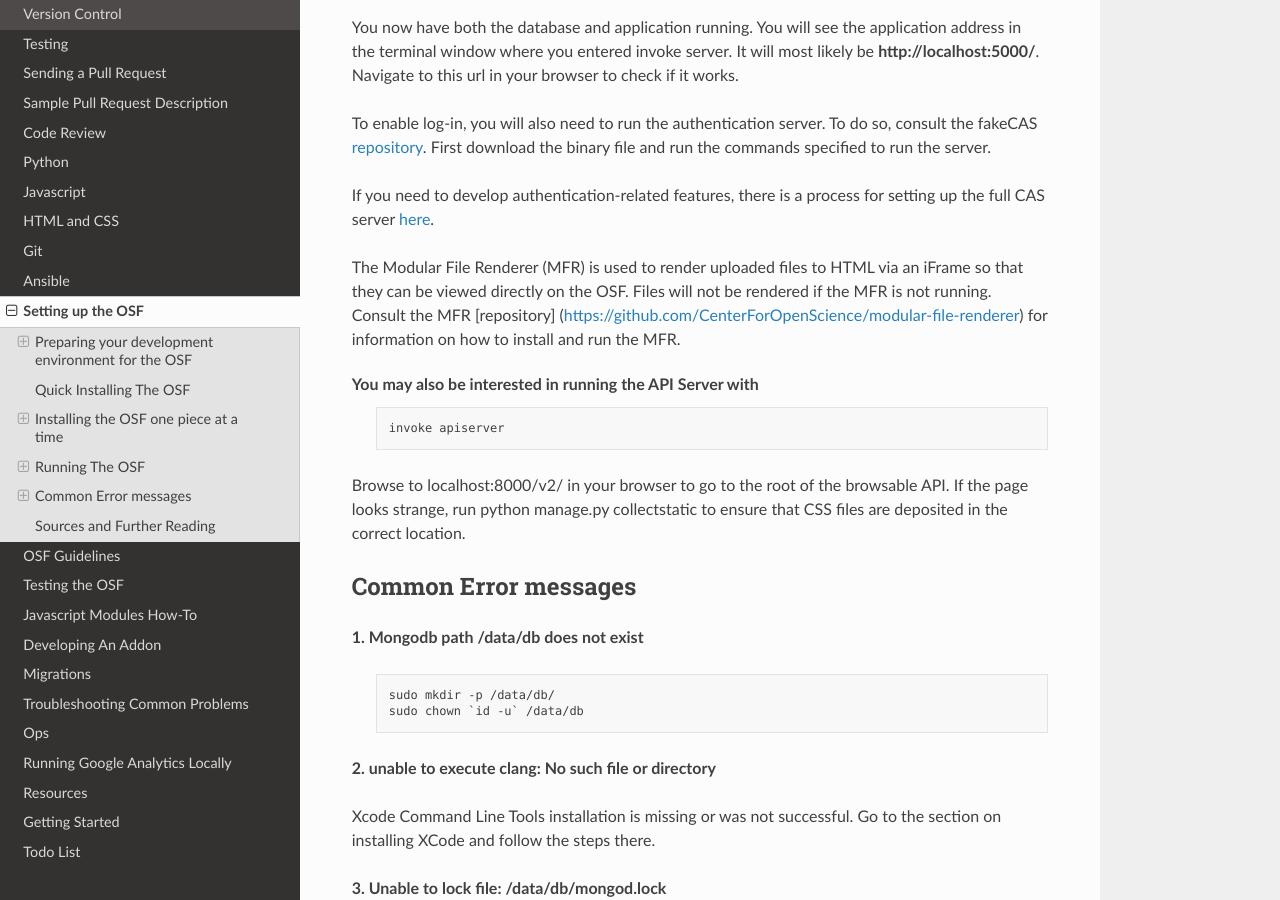
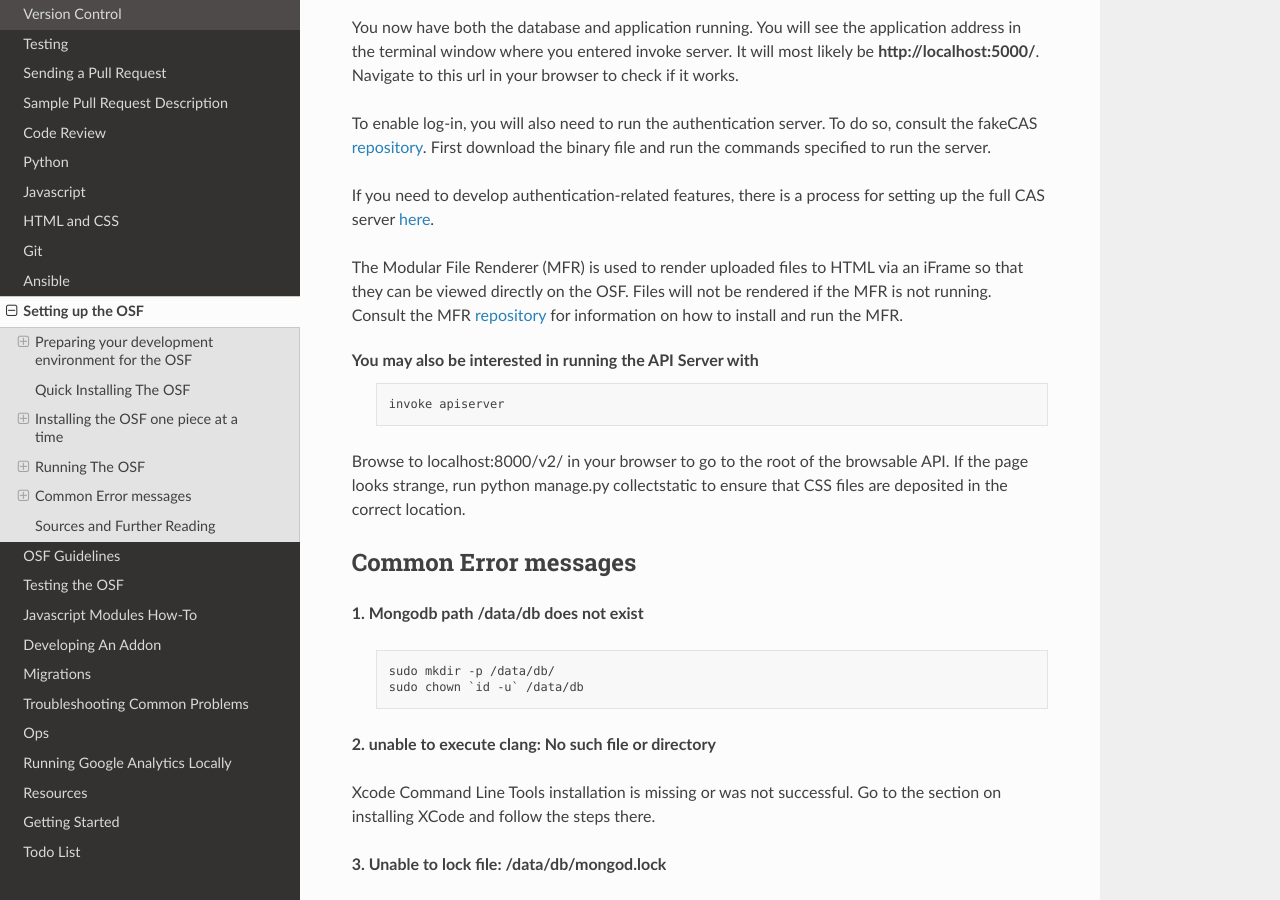
Before and after one commit to CenterForOpenScience/COSDev, a Sphinx documentation site: the page built from docs/osf/setup.rst, in a window 1280 px wide and 900 px high, scrolled down 9277 px. Built offline with Sphinx 7.4.7 and the Read the Docs theme 2.0.0, drawn with Linux system fonts in a browser that asks for light colours.

Commit message:
convert Markdown link formatting to reST

```diff
--- a/docs/osf/setup.rst
+++ b/docs/osf/setup.rst
@@ -422,7 +422,7 @@ If you need to develop authentication-related features, there is a process for s
 
 The Modular File Renderer (MFR) is used to render uploaded files to HTML via an iFrame so that they can be
 viewed directly on the OSF. Files will not be rendered if the MFR is not running. Consult the
-MFR [repository] (https://github.com/CenterForOpenScience/modular-file-renderer) for information on how to install
+MFR `repository <https://github.com/CenterForOpenScience/modular-file-renderer>`_ for information on how to install
 and run the MFR.
 
 You may also be interested in running the API Server with
```
